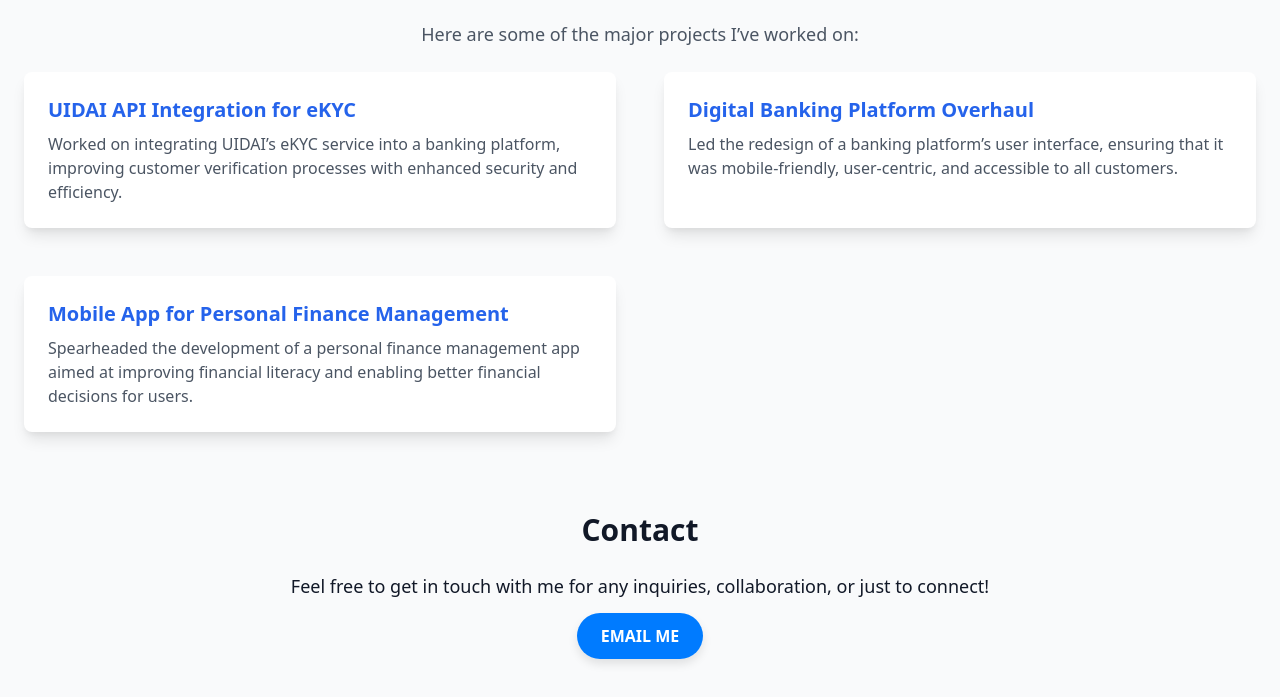
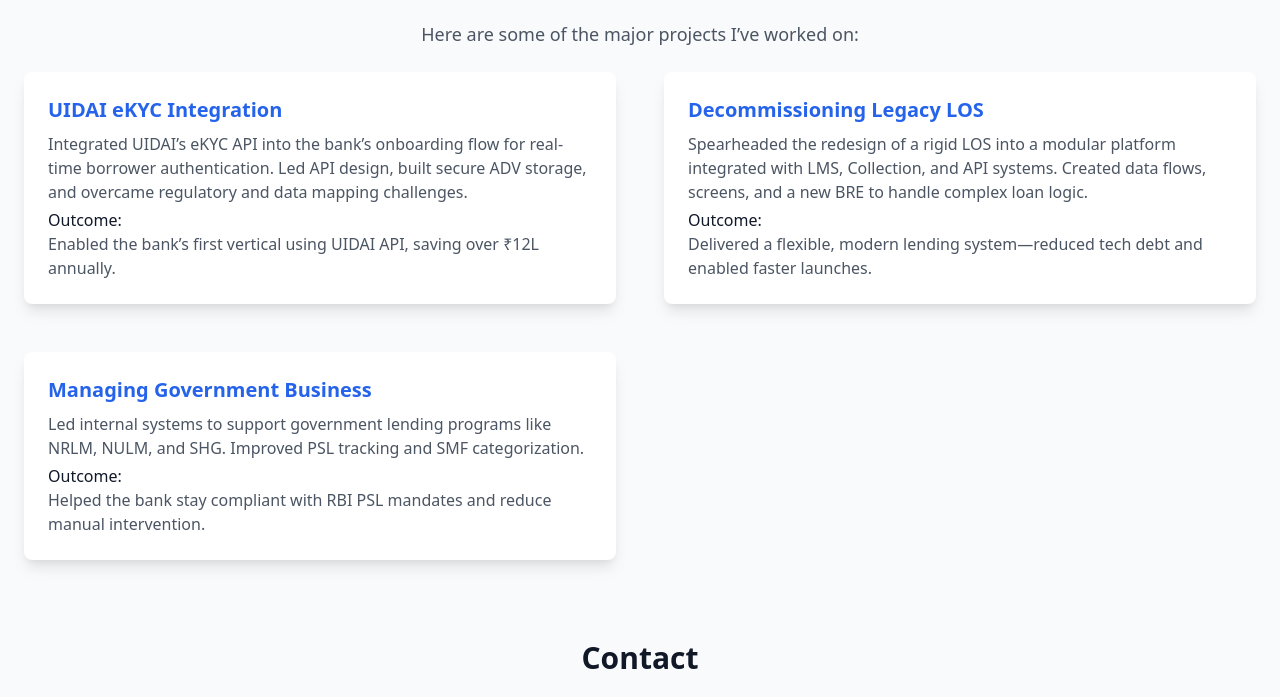
Before and after one commit to nefarious-sachin/portfolio, a plain HTML site: page index.html in a window 1280 px wide. Shown: the part 660-1357 px from the top of the page. Drawn offline with nearby package versions, Linux system fonts and the light colour scheme.

Commit message:
Update index.html

```diff
--- a/index.html
+++ b/index.html
@@ -62,18 +62,46 @@
         <h2 class="text-3xl font-semibold text-center mb-6">Projects</h2>
         <p class="text-lg text-gray-600 text-center mb-6">Here are some of the major projects I’ve worked on:</p>
         <div class="grid grid-cols-1 md:grid-cols-2 gap-12">
+
+          <!-- Project 1: UIDAI eKYC Integration -->
           <div class="bg-white shadow-lg rounded-lg p-6">
-            <h3 class="text-xl font-semibold text-blue-600">UIDAI API Integration for eKYC</h3>
-            <p class="text-gray-600 mt-2">Worked on integrating UIDAI’s eKYC service into a banking platform, improving customer verification processes with enhanced security and efficiency.</p>
+            <h3 class="text-xl font-bold text-blue-600">UIDAI eKYC Integration</h3>
+            <p class="text-gray-600 mt-2">
+              Integrated UIDAI’s eKYC API into the bank’s onboarding flow for real-time borrower authentication.
+              Led API design, built secure ADV storage, and overcame regulatory and data mapping challenges.
+            </p>
+            <p class="mt-1 font-medium">Outcome:</p>
+            <p class="text-gray-600">
+              Enabled the bank’s first vertical using UIDAI API, saving over ₹12L annually.
+            </p>
           </div>
+
+          <!-- Project 2: Decommissioning Legacy LOS -->
           <div class="bg-white shadow-lg rounded-lg p-6">
-            <h3 class="text-xl font-semibold text-blue-600">Digital Banking Platform Overhaul</h3>
-            <p class="text-gray-600 mt-2">Led the redesign of a banking platform’s user interface, ensuring that it was mobile-friendly, user-centric, and accessible to all customers.</p>
+            <h3 class="text-xl font-bold text-blue-600">Decommissioning Legacy LOS</h3>
+            <p class="text-gray-600 mt-2">
+              Spearheaded the redesign of a rigid LOS into a modular platform integrated with LMS, Collection, and API systems.
+              Created data flows, screens, and a new BRE to handle complex loan logic.
+            </p>
+            <p class="mt-1 font-medium">Outcome:</p>
+            <p class="text-gray-600">
+              Delivered a flexible, modern lending system—reduced tech debt and enabled faster launches.
+            </p>
           </div>
+
+          <!-- Project 3: Managing Government Business -->
           <div class="bg-white shadow-lg rounded-lg p-6">
-            <h3 class="text-xl font-semibold text-blue-600">Mobile App for Personal Finance Management</h3>
-            <p class="text-gray-600 mt-2">Spearheaded the development of a personal finance management app aimed at improving financial literacy and enabling better financial decisions for users.</p>
+            <h3 class="text-xl font-bold text-blue-600">Managing Government Business</h3>
+            <p class="text-gray-600 mt-2">
+              Led internal systems to support government lending programs like NRLM, NULM, and SHG.
+              Improved PSL tracking and SMF categorization.
+            </p>
+            <p class="mt-1 font-medium">Outcome:</p>
+            <p class="text-gray-600">
+              Helped the bank stay compliant with RBI PSL mandates and reduce manual intervention.
+            </p>
           </div>
+
         </div>
       </section>
 
```
